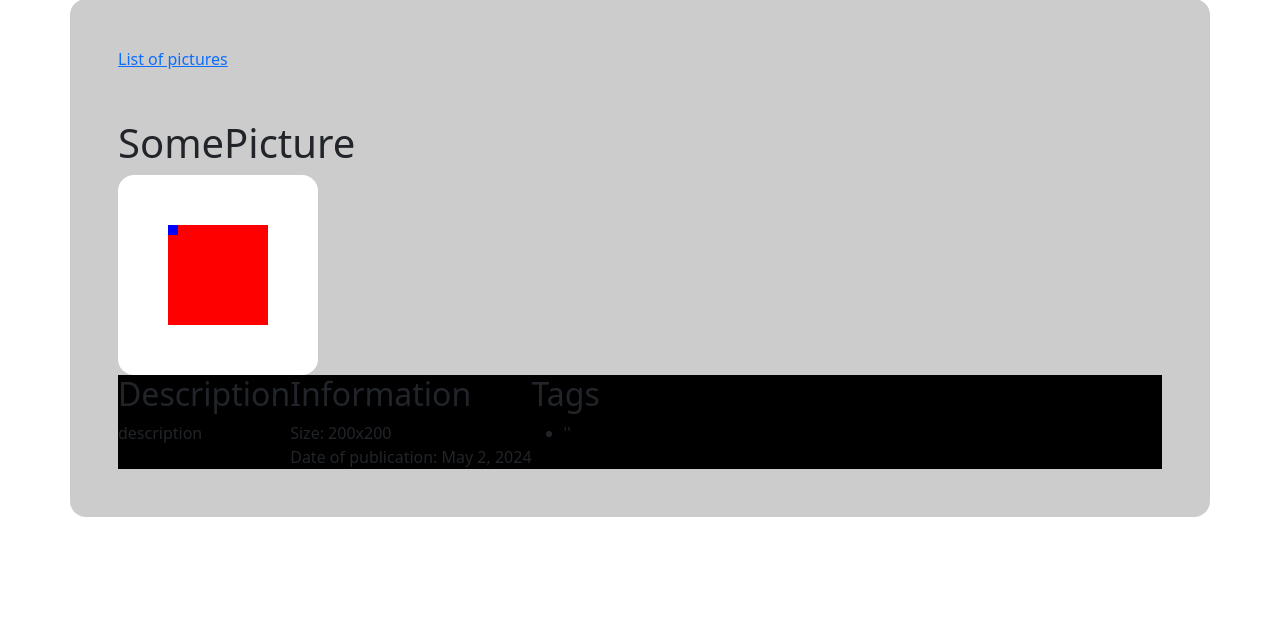
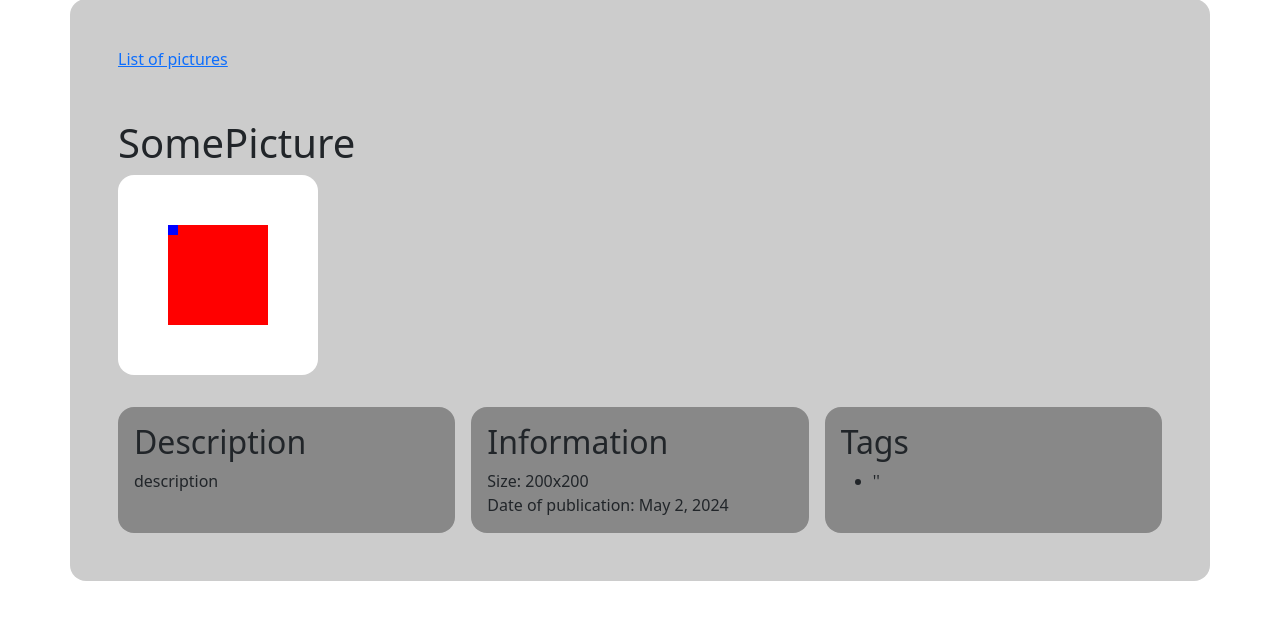
Before and after one commit to pavozayac/awww-5, a Django app: page /1 in a window 1280 px wide. Shown: the part 33-653 px from the top of the page. Run offline with Django 5.2, Linux system fonts and the light colour scheme; data comes from the database, SQL or seed files in the repository; some libraries are stand-ins or nearby versions.

Commit message:
Update infopanes

```diff
--- a/pictures/cms/static/cms/style.css
+++ b/pictures/cms/static/cms/style.css
@@ -37,5 +37,13 @@
 .infopanes {
     display: flex;
     flex-direction: row;
-    background: #000;
+    gap: 1rem;
+    margin-top: 2rem;
 }
+
+.infopane {
+    background: #888;
+    flex: 1;
+    border-radius: 1rem;
+    padding: 1rem;
+}
--- a/pictures/cms/templates/pictures.html
+++ b/pictures/cms/templates/pictures.html
@@ -26,6 +26,8 @@
     </a>
 {% endfor %}
 
+</br>
+
 {% if pics_page.paginator.count > 0 %}
 <div class="pagination">
     <span class="step-links">
@@ -33,8 +35,6 @@
             <a href="?page=1">&laquo; first</a>
             <a href="?page={{ pics_page.previous_page_number }}">previous</a>
         {% endif %}
-
-        </br>
 
         <span class="current">
             Page {{ pics_page.number }} of {{ pics_page.paginator.num_pages }}.
--- a/pyproject.toml
+++ b/pyproject.toml
@@ -8,6 +8,8 @@ readme = "README.md"
 [tool.poetry.dependencies]
 python = "^3.11"
 django = "^5.0.4"
+django-crispy-forms = "^2.1"
+crispy-bootstrap5 = "^2024.2"
 
 
 [build-system]
```
Also changed, not shown: 1 other file.
